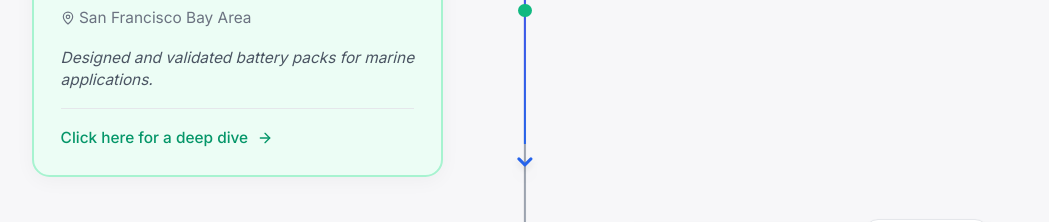
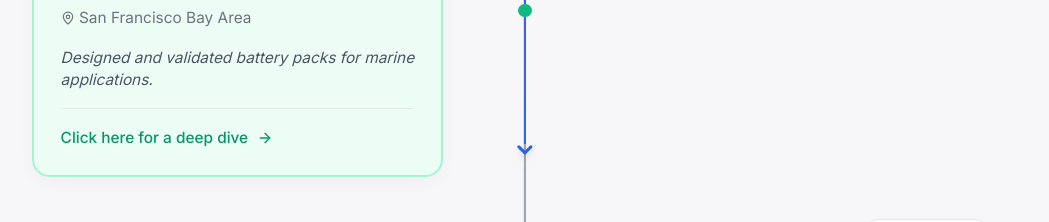
Before and after one commit to jackychen-dev/portfolio, a Next.js app: page / in a window 1280 px wide. Shown: the part 2000-2222 px from the top of the page, without its empty margins (115-1164 px from the left). Built offline with nearby package versions, Linux system fonts and the light colour scheme.

Commit message:
Position arrow exactly at blue bar edge with no grey gap, centered on transition

```diff
--- a/components/Experience.tsx
+++ b/components/Experience.tsx
@@ -107,8 +107,9 @@ export default function Experience() {
 
   const progressHeight = useTransform(scrollYProgress, [0, 1], ["0%", "100%"])
 
-  // Arrow position leads the way - positioned at the bottom edge of the blue progress bar
-  const arrowTop = useTransform(scrollYProgress, [0, 1], ["0%", "100%"])
+  // Arrow position leads the way - positioned exactly at the bottom edge of the blue progress bar
+  // Using the same value as progressHeight so arrow sits exactly where blue ends
+  const arrowTop = progressHeight
 
   // Calculate which circle should have outline based on scroll progress
   const getCircleOutlineOpacity = (index: number) => {
@@ -148,7 +149,7 @@ export default function Experience() {
               style={{
                 top: arrowTop,
                 left: '50%',
-                transform: 'translate(-50%, 0%)'
+                transform: 'translate(-50%, -50%)'
               }}
               className="absolute flex items-center justify-center z-30"
             >
```
